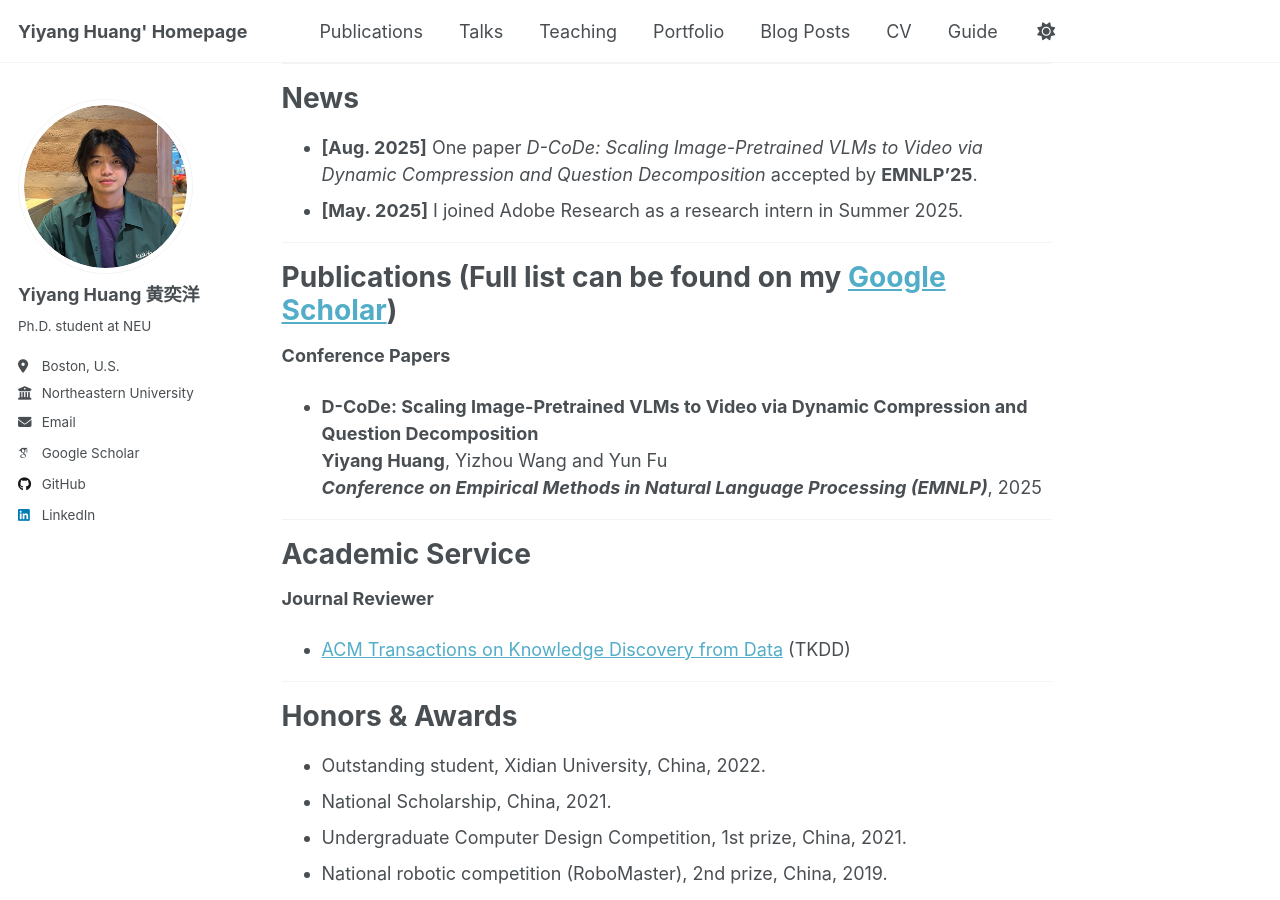
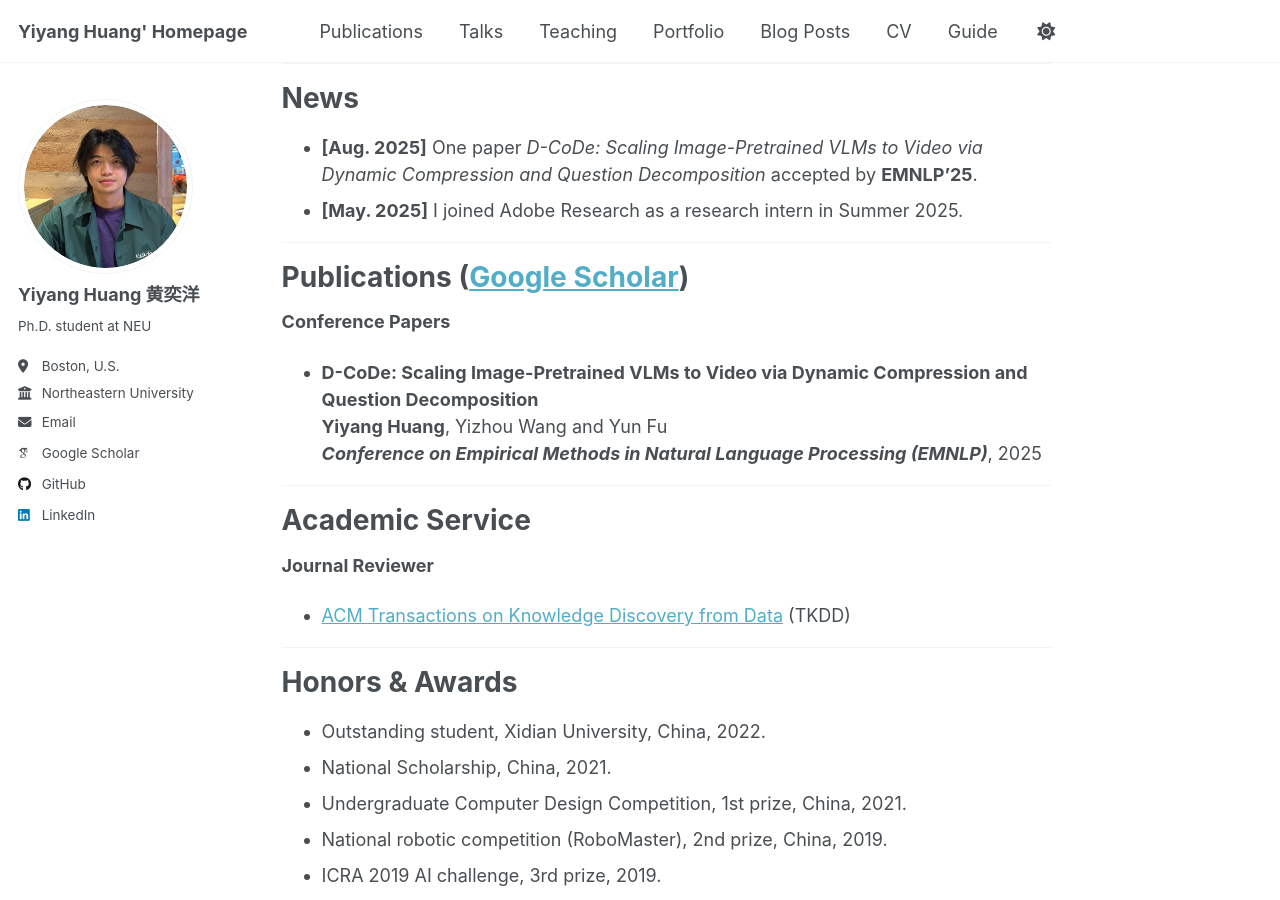
Before and after one commit to hukcc/hukcc.github.io, a Jekyll site: the page built from _pages/about.md, in a window 1280 px wide and 900 px high, scrolled down 415 px. Built offline with Jekyll 4.4.1, drawn with Linux system fonts in a browser that asks for light colours; some web fonts are replaced; a script that is not in the unit is left out.

Commit message:
Update about.md

```diff
--- a/_pages/about.md
+++ b/_pages/about.md
@@ -25,7 +25,7 @@
 
 ---
 
-Publications (Full list can be found on my [Google Scholar](https://scholar.google.com/citations?user=A0H2ZYQAAAAJ))
+Publications ([Google Scholar](https://scholar.google.com/citations?user=A0H2ZYQAAAAJ))
 ======
 **Conference Papers**
 * **D-CoDe: Scaling Image-Pretrained VLMs to Video via Dynamic Compression and Question Decomposition**
```
